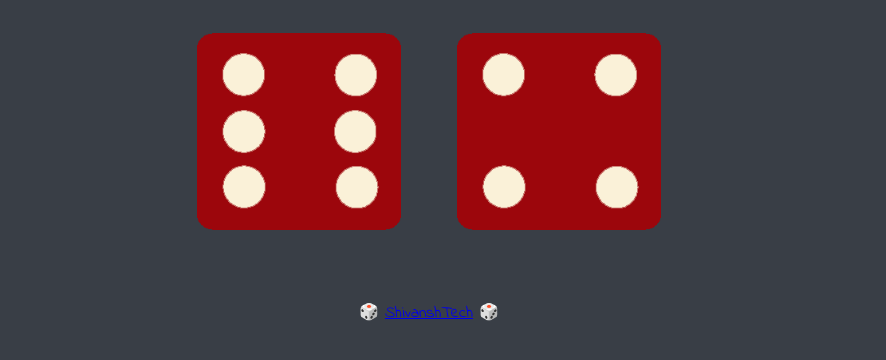
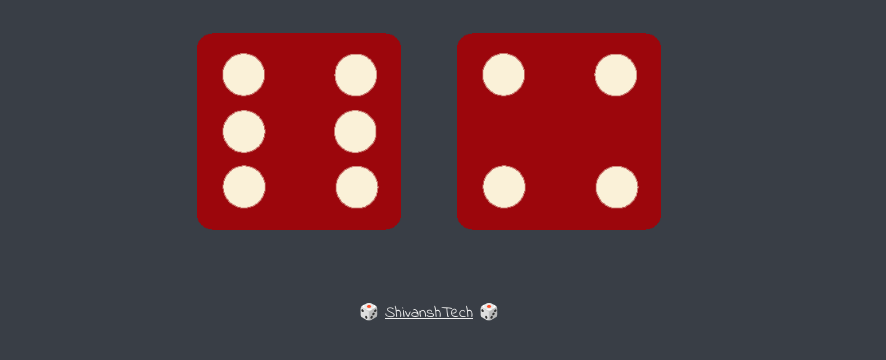
Before and after one commit to shivanshtanonwork/Dice-Roll-Game, a plain HTML site: page index.html in a window 1280 px wide. Shown: the part 302-662 px from the top of the page, without its empty margins (211-1097 px from the left). Drawn offline with Linux system fonts and the light colour scheme.

Commit message:
Update styles.css

```diff
--- a/styles.css
+++ b/styles.css
@@ -40,5 +40,5 @@ footer {
 
 }
 a {
-  color: #EEEEE;
+  color: #EEEEEE;
 }
```
